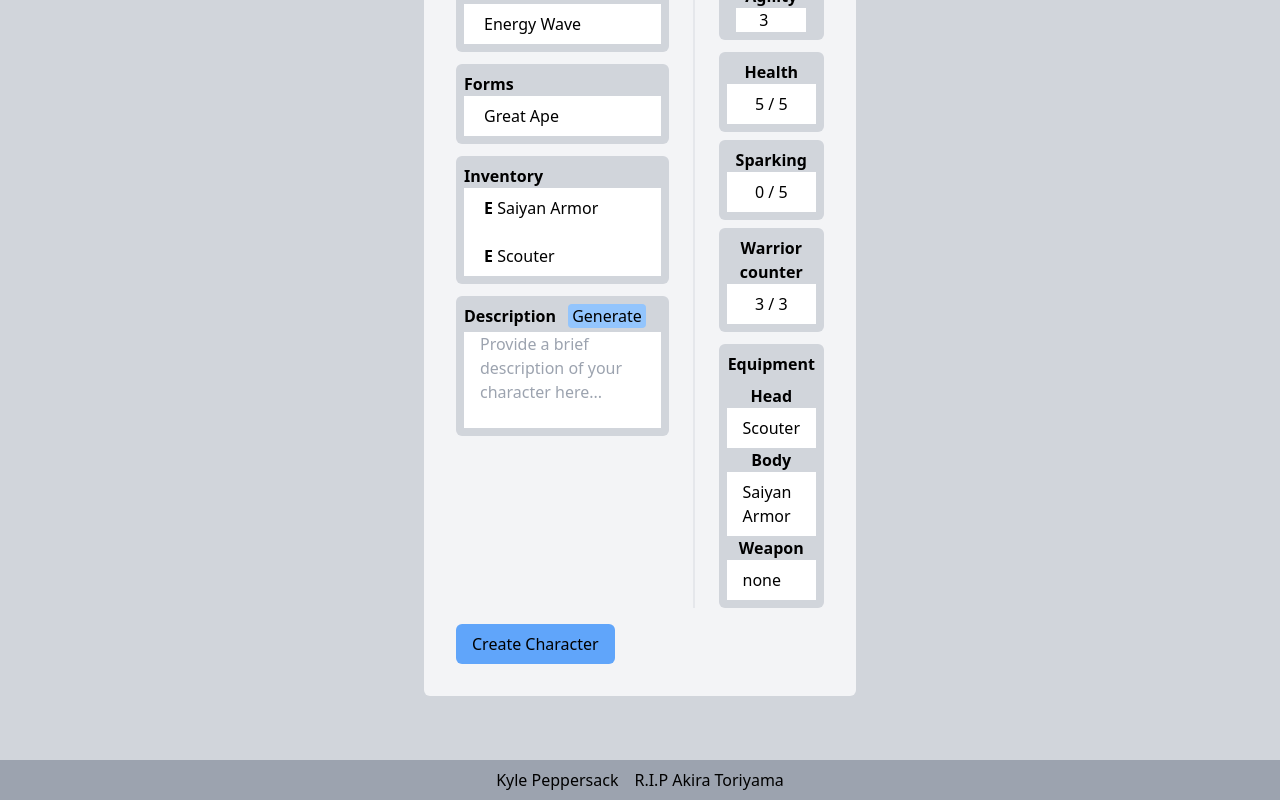
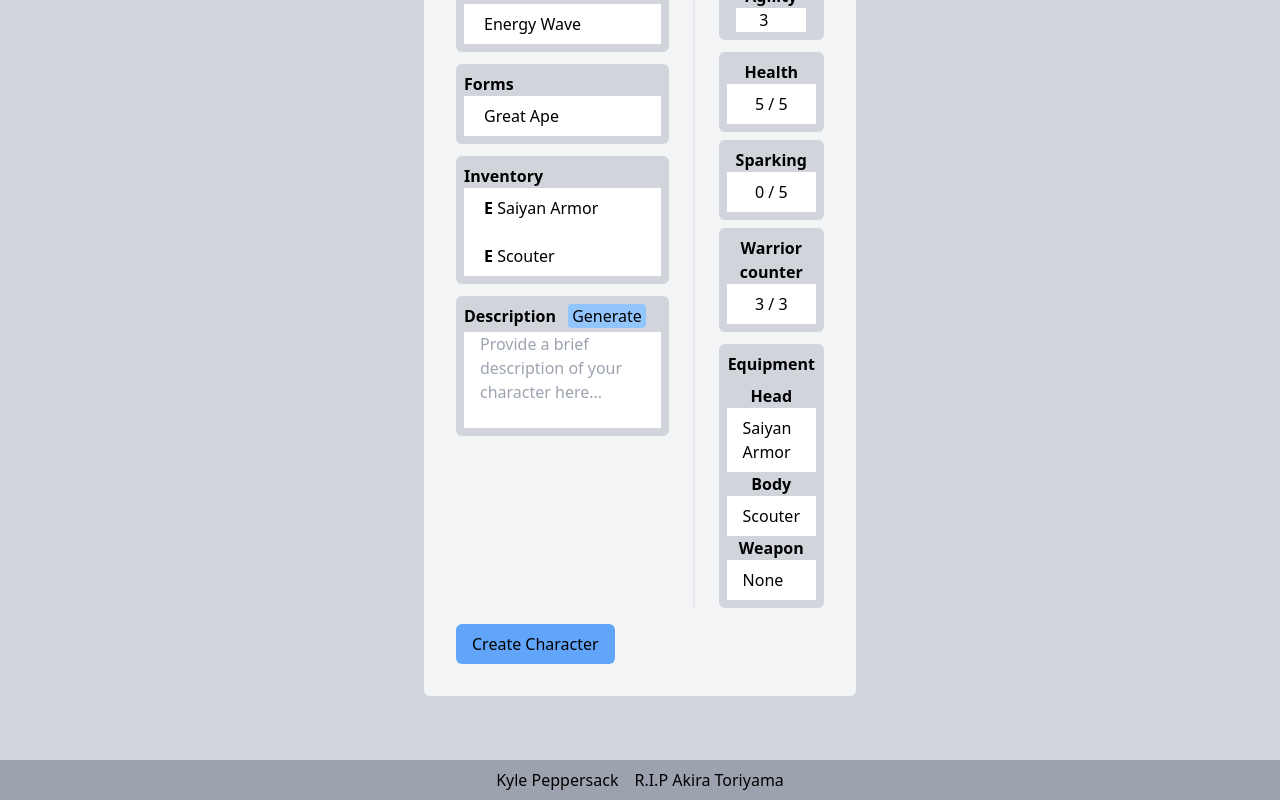
Before and after one commit to KylePep/ddbwiki, a Next.js app: page /sheet in a window 1280 px wide. Shown: the part 496-1296 px from the top of the page. Built offline with nearby package versions, Linux system fonts and the light colour scheme.

Commit message:
updated the way equipped items are being grabbed from data

```diff
--- a/app/sheet/Equipment.tsx
+++ b/app/sheet/Equipment.tsx
@@ -1,3 +1,4 @@
+import { ITEM_TYPES } from '@/shared/constants'
 import React from 'react'
 
 interface formProps{
@@ -5,6 +6,11 @@ interface formProps{
 }
 
 export default function Equipment({form}:formProps) {
+  const equipment = form.equipment
+  const equipmentList =equipment.map((e) =>{
+    const itemById = ITEM_TYPES.find((i)=> i.id === e)
+    return itemById
+  })
   return (
     <div>
                     <div className='bg-gray-300 p-2 rounded-md'>
@@ -12,19 +18,19 @@ export default function Equipment({form}:formProps) {
                 <div>
                     <p className='text-center font-bold'>Head</p>
                   <div className='bg-white py-2 px-4'>
-                    {form.equipment.head}
+                    {equipmentList[0].title}
                   </div>
                 </div>
                 <div>
                     <p className='text-center font-bold'>Body</p>
                   <div className='bg-white py-2 px-4'>
-                    {form.equipment.body}
+                    {equipmentList[1].title}
                   </div>
                 </div>
                 <div>
                     <p className='text-center font-bold'>Weapon</p>
                   <div className='bg-white py-2 px-4'>
-                    {form.equipment.weapon}
+                    {equipmentList[2].title}
                   </div>
                 </div>
               </div>
--- a/app/sheet/Items.tsx
+++ b/app/sheet/Items.tsx
@@ -9,6 +9,8 @@ interface formProps{
 export default function Items({form}:formProps) {
   const [toggle, setToggle] = useState(false)
   const [content, setContent] = useState('')
+
+  const equippedList = form.equipment
 
   const origin = ORIGIN_TYPES.find((o)=> o.title === form.origin)
   const archetype = ARCHETYPE_TYPES.find((a) => a.title === form.archetype)
@@ -29,7 +31,7 @@ export default function Items({form}:formProps) {
     <div className='bg-white me-10 py-2 w-full'>
       <ul>
         {itemsList.map((item: any)=>(
-        <li className='group hover:cursor-pointer hover:text-gray-800'  key={item.id}> <span className='font-bold'>E</span> {item.title}
+        <li className='group hover:cursor-pointer hover:text-gray-800'  key={item.id}> <span className={equippedList.includes(item.id) ? 'font-bold' : 'invisible' }>E</span> {item.title}
         <span className='invisible group-hover:visible text-black me-2'> <button className='bg-blue-200 hover:bg-blue-300 px-1 rounded'>Equip</button></span>
         <span className='invisible group-hover:visible text-black'><button onClick={(e)=> {setToggle(true), setContent( item)}} className='bg-blue-200 hover:bg-blue-300 px-1 rounded'>Info</button></span>
         </li>
--- a/shared/constants/data.json
+++ b/shared/constants/data.json
@@ -9,7 +9,7 @@
     "height": "average",
     "description": "",
     "stats":{"mod": 3, "spirit": 3, "ki": 3, "power": 3, "agility": 3, "toughness": 3},
-    "equipment":{"head":"Scouter", "body": "Saiyan Armor", "weapon": "none"},
+    "equipment":[1, 2, 0],
     "moves":["Ki Blast"],
     "inventory":["Scouter", "Saiyan Armor"],
     "forms":["Great Ape"]
@@ -149,6 +149,13 @@
   ],
   "ITEM_TYPES":[
     {
+      "id": 0,
+      "title": "None",
+      "type": "none",
+      "subType": "none",
+      "description": "No item"
+    },
+    {
       "id": 1,
       "title": "Saiyan Armor",
       "type": "equipment",
```
